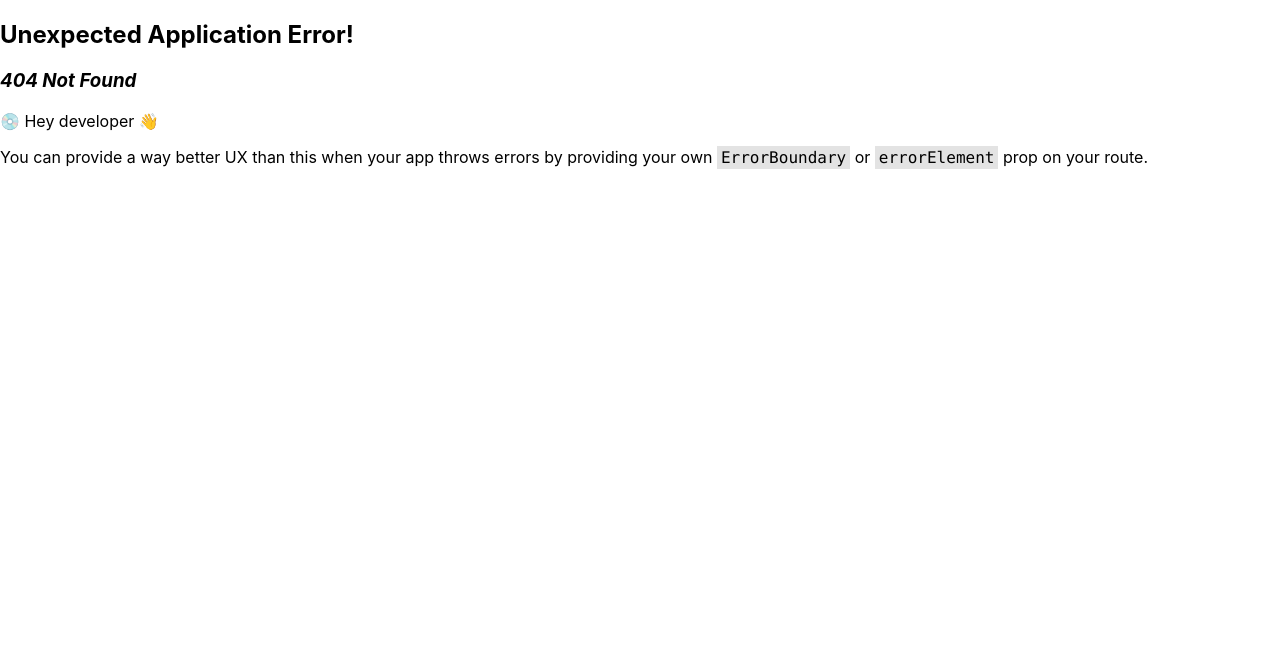
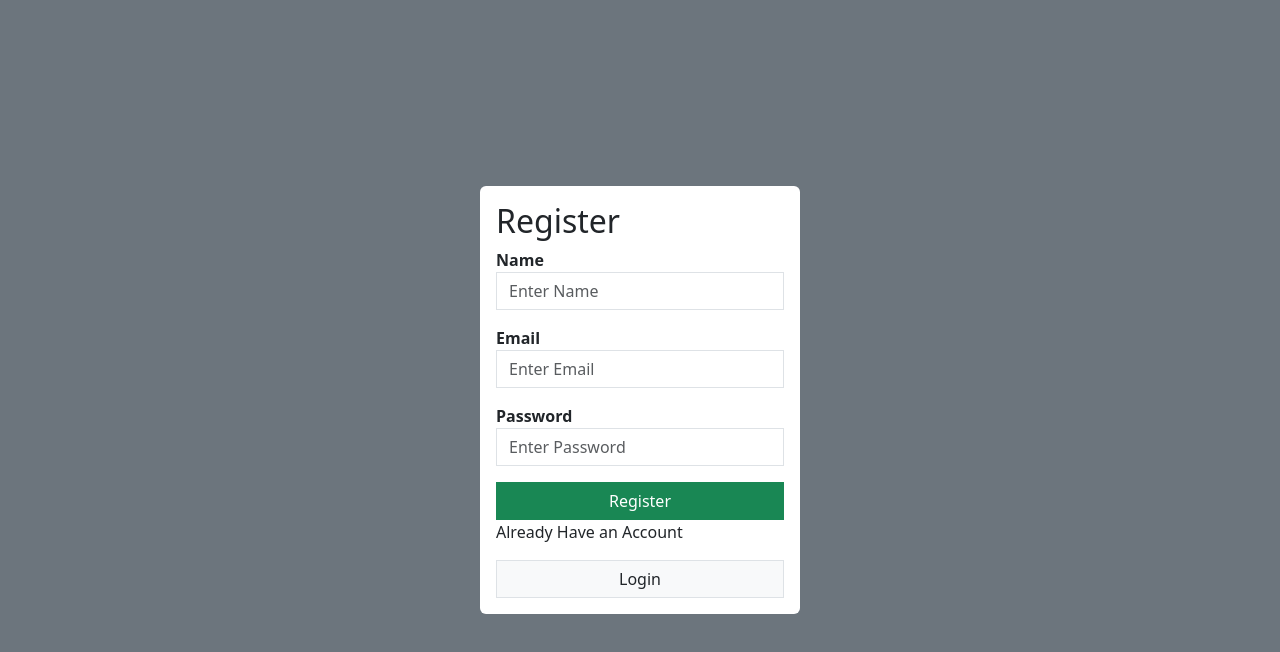
Before and after one commit to CodecoolGlobal/freestyle-mern-project-react-annamzielinska, a React (Create React App) app in the folder client/: page /Signup in a window 1280 px wide. Before the commit this address had no page. Shown: the top 652 px of the page. Built offline with nearby package versions, Linux system fonts and the light colour scheme.

Commit message:
added registration form working on login

```diff
--- a/client/package.json
+++ b/client/package.json
@@ -6,6 +6,8 @@
     "@testing-library/jest-dom": "^5.17.0",
     "@testing-library/react": "^13.4.0",
     "@testing-library/user-event": "^13.5.0",
+    "axios": "^1.4.0",
+    "bootstrap": "^5.3.1",
     "react": "^18.2.0",
     "react-dom": "^18.2.0",
     "react-router-dom": "^6.14.2",
--- /dev/null
+++ b/client/src/components/Registration/Login.js
@@ -0,0 +1,10 @@
+import React from "react";
+
+function Login() {
+    return(
+        <div>
+            Login
+        </div>
+    )
+}
+export default Login;
--- /dev/null
+++ b/client/src/components/Registration/Signup.js
@@ -0,0 +1,81 @@
+import { useState } from "react";
+import { Link } from "react-router-dom";
+
+
+function Signup() {
+    const [name, setName] = useState()
+    const [email, setEmail] = useState()
+    const [password, setPassword] = useState()
+
+    const handleSubmit = (e) => {
+        e.preventDefault();
+        fetch(`http://localhost:8000`, {
+            method: 'POST',
+            headers: {
+                'Content-Type': 'application/json',
+            },
+            body: JSON.stringify({ name, email, password }),
+        })
+        .then(response => response.json())
+        .then(result => console.log(result))
+        .catch(err => console.log(err));
+    };
+
+    return (
+        <div className="d-flex justify-content-center align-items-center bg-secondary vh-100">
+            <div className="bg-white p-3 rounded w-25">
+                <h2>Register</h2>
+                <form onSubmit={handleSubmit}>
+                    <div className="mb-3">
+                        <label htmlFor="email">
+                            <strong>Name</strong>
+                            </label>
+                            <input
+                            type="text"
+                            placeholder="Enter Name"
+                            autoComplete="off"
+                            name="email"
+                            className="form-control rounded-0"
+                            onChange={(e) => setName(e.target.value)}
+                            />
+                        </div>
+                        <div className="mb-3">
+                            <label htmlFor="email">
+                            <strong>Email</strong>
+                            </label>
+                            <input
+                            type="email"
+                            placeholder="Enter Email"
+                            autoComplete="off"
+                            name="email"
+                            className="form-control rounded-0"
+                            onChange={(e) => setEmail(e.target.value)}
+                            />
+                        </div>
+                        <div className="mb-3">
+                            <label htmlFor="email">
+                                <strong>Password</strong>
+                            </label>
+                            <input
+                            type="password"
+                            placeholder="Enter Password"
+                            name="password"
+                            className="form-control rounded-0"
+                            onChange={(e) => setPassword(e.target.value)}
+                            />
+                        </div>
+                        <button type="submit" className="btn btn-success w-100 rounded-0">
+                            Register
+                        </button>
+                        </form>
+                        <p>Already Have an Account</p>
+                        <Link to="/login" className="btn btn-default border w-100 bg-light rounded-0 text-decoration-none">
+                            Login
+                        </Link>
+
+            </div>
+        </div>
+    )
+}
+
+export default Signup;
```
Also changed, not shown: client/src/index.js (+11 -1 lines), 1 other file (tests, documents, lock files or other folders).
